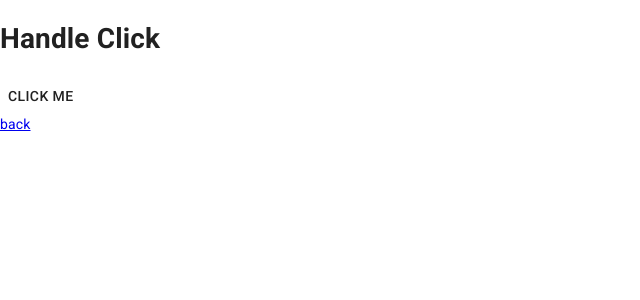
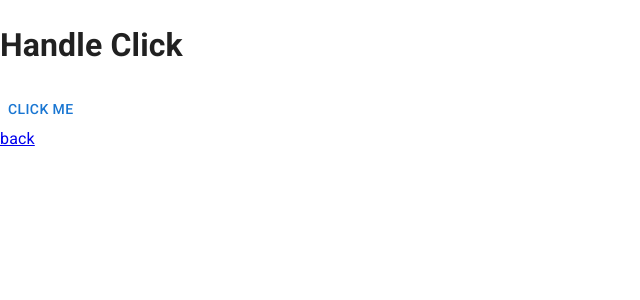
Before and after one commit to ebina0123/next-js-handson, a Next.js app: page /example/click in a window 1280 px wide. Shown: the top 300 px of the page, without its empty margins (0-640 px from the left). Built offline with nearby package versions, Linux system fonts and the light colour scheme.

Commit message:
テーマの色を変えました

```diff
--- a/src/theme.js
+++ b/src/theme.js
@@ -1,14 +1,14 @@
 import { createMuiTheme } from '@material-ui/core/styles';
-import { red } from '@material-ui/core/colors';
+import { red, lime } from '@material-ui/core/colors';
 
 // Create a theme instance.
 const theme = createMuiTheme({
   palette: {
     primary: {
-      main: '#556cd6',
+      main: lime[300],
     },
     secondary: {
-      main: '#19857b',
+      main: '#FF5722',
     },
     error: {
       main: red.A400,
```
